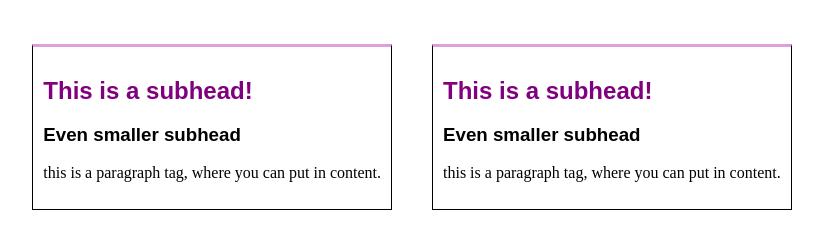
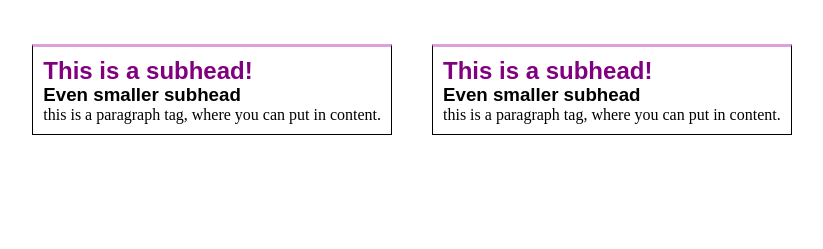
Before and after one commit to descamillafuentes28/Homework_Two, a plain HTML site: page index.html in a window 1280 px wide. Shown: the part 61-310 px from the top of the page, without its empty margins (228-1051 px from the left). Drawn offline with nearby package versions, Linux system fonts and the light colour scheme.

Commit message:
Add files via upload

```diff
--- a/style.css
+++ b/style.css
@@ -49,6 +49,17 @@ html, body {
     flex-direction: column;
 }
 
+h2 {
+    margin: 0;
+}
+
+h3 {
+    margin: 0;
+}
+
+p{
+    margin: 0;
+}
 
 /*********************************************************************
   YOUR TABLET/DESKTOP STYLES GO HERE
```
